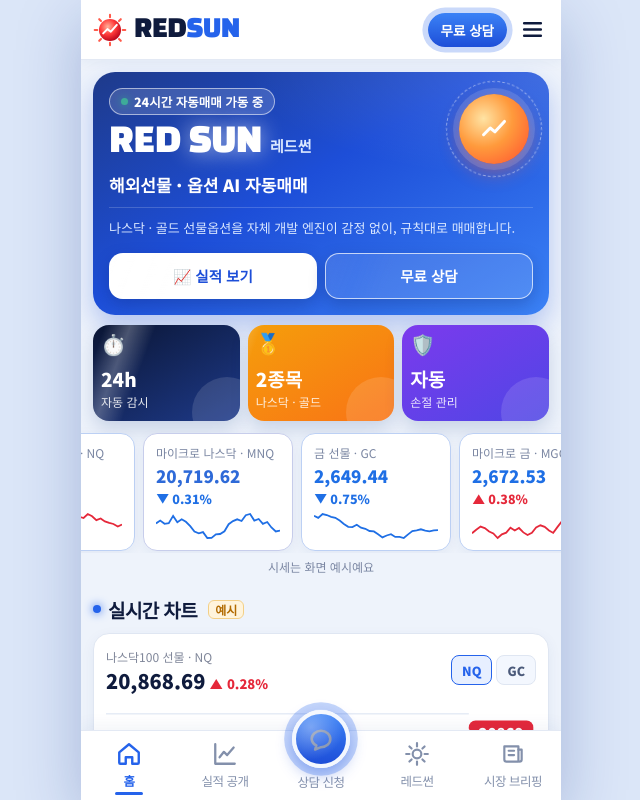
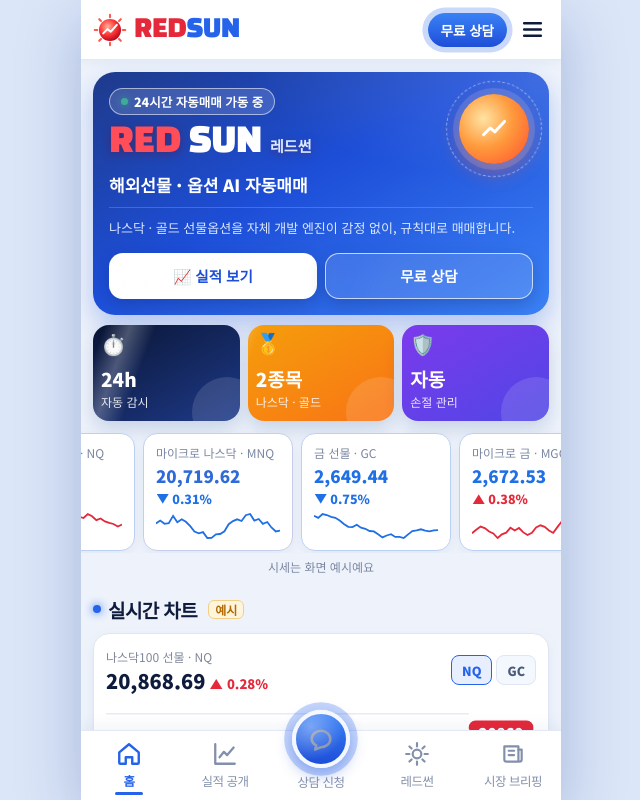
Before and after one commit to msmsms680916-cpu/red, a plain HTML site: page index.html in a window 1280 px wide. Shown: the whole page, without its empty margins (319-959 px from the left). Drawn offline with Linux system fonts and the light colour scheme.

Commit message:
Add files via upload

```diff
--- a/index.html
+++ b/index.html
@@ -1158,6 +1158,11 @@ nav{background:#fff!important;box-shadow:0 -4px 16px rgba(30,64,140,.06)}
 .hx-s .s2:after,.hx-s .s2 span{animation-delay:.5s}.hx-s .s3:after,.hx-s .s3 span{animation-delay:1s}
 .hx .bt{margin-top:14px}
 
+/* ===== v6 RED in red ===== */
+.logo b{color:#e5283a}.logo b em{color:#2563eb}
+.hx h1{color:#ff4d5a;text-shadow:0 2px 10px rgba(120,0,20,.35)}
+.hx h1 em{color:#fff;text-shadow:none}
+
 </style>
 </head>
 <body>
```
